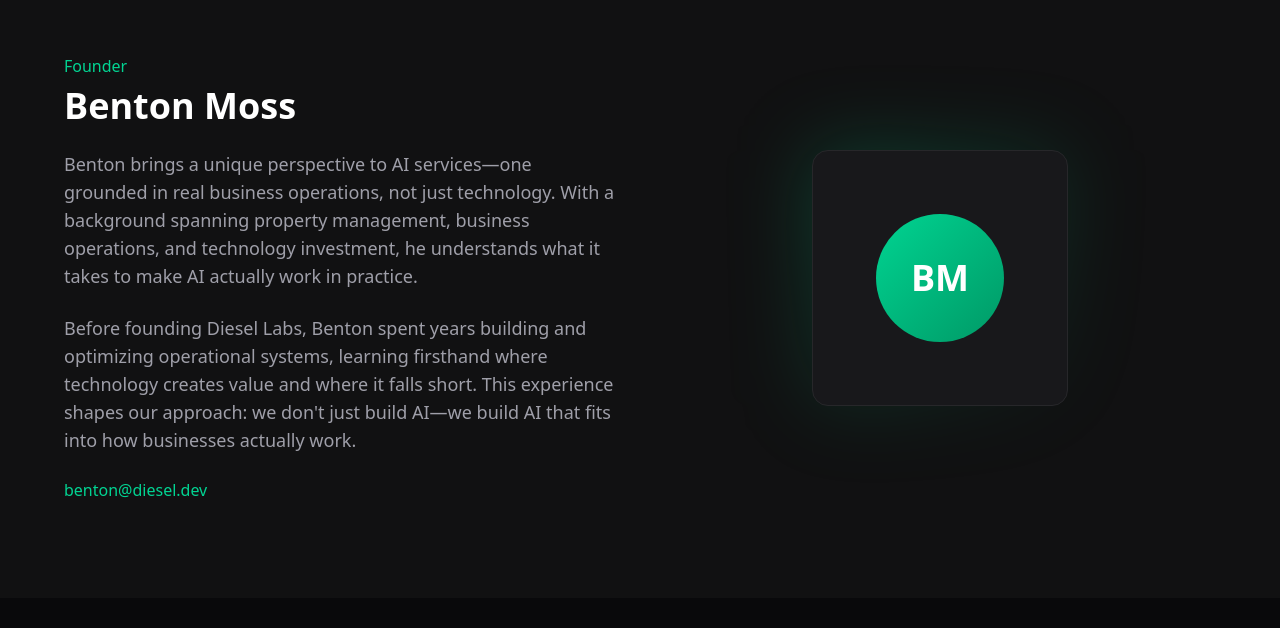
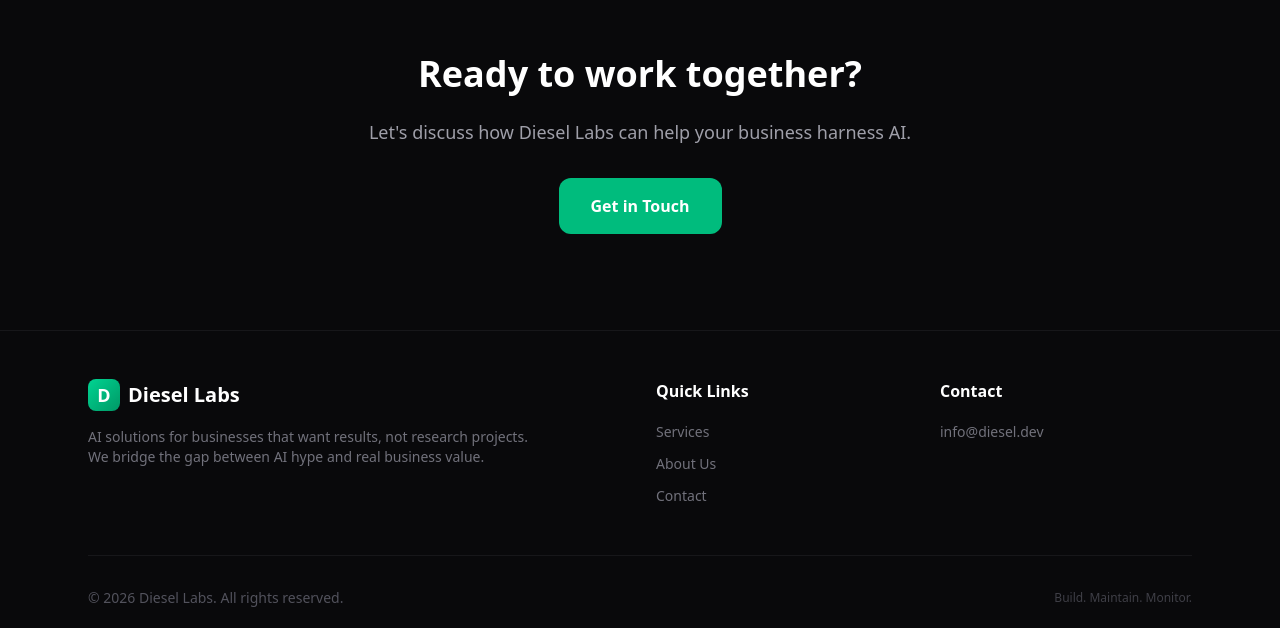
Before and after one commit to tbmoss3/diesel-labs-website, a Next.js app: page /about in a window 1280 px wide. Shown: the part 1532-2160 px from the top of the page. Built offline with nearby package versions, Linux system fonts and the light colour scheme.

Commit message:
Remove founder section, add Logistics and Financial Services industries, add YMS and Quant case studies

```diff
--- a/src/app/about/page.tsx
+++ b/src/app/about/page.tsx
@@ -111,52 +111,6 @@
         </div>
       </section>
 
-      {/* Founder Section */}
-      <section className="py-24 px-6 bg-zinc-900/50">
-        <div className="max-w-6xl mx-auto">
-          <div className="grid grid-cols-1 lg:grid-cols-2 gap-12 items-center">
-            <div className="order-2 lg:order-1">
-              <p className="text-emerald-400 font-medium mb-2">Founder</p>
-              <h2 className="text-3xl md:text-4xl font-bold text-white mb-6">
-                Benton Moss
-              </h2>
-              <p className="text-zinc-400 text-lg mb-6">
-                Benton brings a unique perspective to AI services—one grounded in
-                real business operations, not just technology. With a background
-                spanning property management, business operations, and technology
-                investment, he understands what it takes to make AI actually work
-                in practice.
-              </p>
-              <p className="text-zinc-400 text-lg mb-6">
-                Before founding Diesel Labs, Benton spent years building and
-                optimizing operational systems, learning firsthand where technology
-                creates value and where it falls short. This experience shapes our
-                approach: we don't just build AI—we build AI that fits into how
-                businesses actually work.
-              </p>
-              <div className="flex gap-4">
-                <a
-                  href="mailto:benton@diesel.dev"
-                  className="text-emerald-400 hover:text-emerald-300 transition-colors"
-                >
-                  benton@diesel.dev
-                </a>
-              </div>
-            </div>
-            <div className="order-1 lg:order-2 flex justify-center">
-              <div className="relative">
-                <div className="absolute inset-0 bg-gradient-to-br from-emerald-500/30 to-transparent rounded-2xl blur-2xl" />
-                <div className="relative w-64 h-64 bg-zinc-900 border border-zinc-800 rounded-2xl flex items-center justify-center">
-                  <div className="w-32 h-32 bg-gradient-to-br from-emerald-400 to-emerald-600 rounded-full flex items-center justify-center">
-                    <span className="text-4xl font-bold text-white">BM</span>
-                  </div>
-                </div>
-              </div>
-            </div>
-          </div>
-        </div>
-      </section>
-
       {/* CTA Section */}
       <section className="py-24 px-6 bg-zinc-950">
         <div className="max-w-4xl mx-auto text-center">
--- a/src/components/CaseStudies.tsx
+++ b/src/components/CaseStudies.tsx
@@ -15,6 +15,28 @@
     ),
   },
   {
+    title: 'Yard Management System',
+    category: 'Logistics & Operations',
+    description: 'Full-stack yard management platform with real-time trailer tracking, automated check-in/out, driver mobile app, and intelligent dock scheduling.',
+    results: ['Real-time asset visibility', 'Mobile field app', 'Automated dispatch'],
+    icon: (
+      <svg className="w-8 h-8" fill="none" stroke="currentColor" viewBox="0 0 24 24">
+        <path strokeLinecap="round" strokeLinejoin="round" strokeWidth={1.5} d="M8 7h12m0 0l-4-4m4 4l-4 4m0 6H4m0 0l4 4m-4-4l4-4" />
+      </svg>
+    ),
+  },
+  {
+    title: 'Quantitative Research Platform',
+    category: 'Financial Services',
+    description: 'AI-powered research platform for quantitative analysis, featuring automated data pipelines, backtesting engines, and algorithmic strategy development.',
+    results: ['Automated data pipelines', 'Strategy backtesting', 'Real-time analytics'],
+    icon: (
+      <svg className="w-8 h-8" fill="none" stroke="currentColor" viewBox="0 0 24 24">
+        <path strokeLinecap="round" strokeLinejoin="round" strokeWidth={1.5} d="M13 7h8m0 0v8m0-8l-8 8-4-4-6 6" />
+      </svg>
+    ),
+  },
+  {
     title: 'Property Management Automation',
     category: 'Workflow Automation',
     description: 'End-to-end workflow automation connecting property management software with maintenance dispatch, reducing manual data entry by 80%.',
@@ -22,17 +44,6 @@
     icon: (
       <svg className="w-8 h-8" fill="none" stroke="currentColor" viewBox="0 0 24 24">
         <path strokeLinecap="round" strokeLinejoin="round" strokeWidth={1.5} d="M19 21V5a2 2 0 00-2-2H7a2 2 0 00-2 2v16m14 0h2m-2 0h-5m-9 0H3m2 0h5M9 7h1m-1 4h1m4-4h1m-1 4h1m-5 10v-5a1 1 0 011-1h2a1 1 0 011 1v5m-4 0h4" />
-      </svg>
-    ),
-  },
-  {
-    title: 'Real-time Command Center',
-    category: 'Dashboard & Monitoring',
-    description: 'Unified command center displaying live deployments, system health, and metrics across multiple services and AI agents.',
-    results: ['Instant visibility', 'Proactive alerts', 'Single pane of glass'],
-    icon: (
-      <svg className="w-8 h-8" fill="none" stroke="currentColor" viewBox="0 0 24 24">
-        <path strokeLinecap="round" strokeLinejoin="round" strokeWidth={1.5} d="M9 19v-6a2 2 0 00-2-2H5a2 2 0 00-2 2v6a2 2 0 002 2h2a2 2 0 002-2zm0 0V9a2 2 0 012-2h2a2 2 0 012 2v10m-6 0a2 2 0 002 2h2a2 2 0 002-2m0 0V5a2 2 0 012-2h2a2 2 0 012 2v14a2 2 0 01-2 2h-2a2 2 0 01-2-2z" />
       </svg>
     ),
   },
@@ -53,7 +64,7 @@
           </div>
         </ScrollAnimation>
 
-        <div className="grid grid-cols-1 md:grid-cols-3 gap-8">
+        <div className="grid grid-cols-1 md:grid-cols-2 lg:grid-cols-4 gap-6">
           {caseStudies.map((study, index) => (
             <ScrollAnimation key={study.title} delay={index * 100}>
               <div className="group h-full p-6 bg-zinc-900 border border-zinc-800 rounded-2xl hover:border-emerald-500/50 transition-all duration-300">
--- a/src/components/Industries.tsx
+++ b/src/components/Industries.tsx
@@ -9,6 +9,24 @@
     icon: (
       <svg className="w-8 h-8" fill="none" stroke="currentColor" viewBox="0 0 24 24">
         <path strokeLinecap="round" strokeLinejoin="round" strokeWidth={1.5} d="M19 21V5a2 2 0 00-2-2H7a2 2 0 00-2 2v16m14 0h2m-2 0h-5m-9 0H3m2 0h5M9 7h1m-1 4h1m4-4h1m-1 4h1m-5 10v-5a1 1 0 011-1h2a1 1 0 011 1v5m-4 0h4" />
+      </svg>
+    ),
+  },
+  {
+    name: 'Logistics & Yard Management',
+    description: 'Real-time asset tracking, automated check-in/out, and intelligent dispatch systems.',
+    icon: (
+      <svg className="w-8 h-8" fill="none" stroke="currentColor" viewBox="0 0 24 24">
+        <path strokeLinecap="round" strokeLinejoin="round" strokeWidth={1.5} d="M8 7h12m0 0l-4-4m4 4l-4 4m0 6H4m0 0l4 4m-4-4l4-4" />
+      </svg>
+    ),
+  },
+  {
+    name: 'Financial Services',
+    description: 'Quantitative research, algorithmic trading systems, and credit analysis automation.',
+    icon: (
+      <svg className="w-8 h-8" fill="none" stroke="currentColor" viewBox="0 0 24 24">
+        <path strokeLinecap="round" strokeLinejoin="round" strokeWidth={1.5} d="M12 8c-1.657 0-3 .895-3 2s1.343 2 3 2 3 .895 3 2-1.343 2-3 2m0-8c1.11 0 2.08.402 2.599 1M12 8V7m0 1v8m0 0v1m0-1c-1.11 0-2.08-.402-2.599-1M21 12a9 9 0 11-18 0 9 9 0 0118 0z" />
       </svg>
     ),
   },
@@ -56,7 +74,7 @@
           </div>
         </ScrollAnimation>
 
-        <div className="grid grid-cols-1 sm:grid-cols-2 lg:grid-cols-4 gap-6">
+        <div className="grid grid-cols-1 sm:grid-cols-2 lg:grid-cols-3 gap-6">
           {industries.map((industry, index) => (
             <ScrollAnimation key={industry.name} delay={index * 75}>
               <div className="group p-6 bg-zinc-900/50 border border-zinc-800 rounded-2xl hover:border-emerald-500/50 transition-all duration-300 h-full">
```
